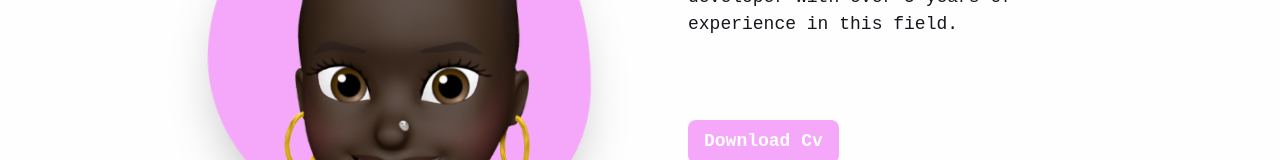
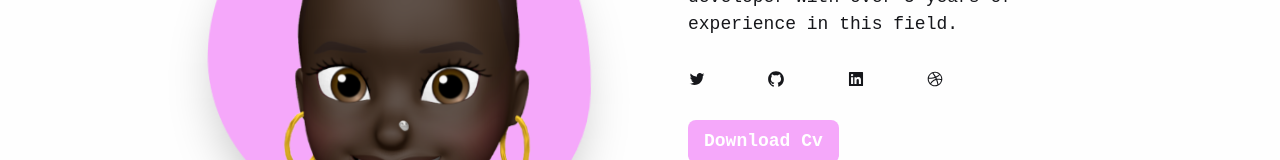
Before and after one commit to MichaelDepp/Methora, a Next.js app: page / in a window 1280 px wide. Shown: the part 352-512 px from the top of the page. Built offline with nearby package versions, Linux system fonts and the light colour scheme.

Commit message:
refactor: the classname styles for the icons and make the icons link clickable

```diff
--- a/src/components/SocialLinks/index.jsx
+++ b/src/components/SocialLinks/index.jsx
@@ -1,31 +1,39 @@
-import React, { useEffect, useState } from 'react';
+import React from 'react';
 import {
     AiOutlineTwitter,
     AiOutlineDribbble,
     AiOutlineGithub,
     AiFillLinkedin
 } from 'react-icons/ai';
-import { useTheme } from 'next-themes';
-import constants from '../../constants';
 
 const SocialLink = () => {
-    const [iconColor, setIconColor] = useState(constants.colors.theme.lightBg);
-    const { theme } = useTheme();
+    const iconStyle =
+        'cursor-pointer text-theme-dark dark:text-theme-lightBg hover:text-theme-primary lg:hover:text-theme-primary';
 
-    useEffect(() => {
-        if (theme === 'light') {
-            setIconColor(constants.colors.theme.dark);
-        } else {
-            setIconColor(constants.colors.theme.lightBg);
-        }
-    }, [theme]);
+    const onClickIcon = (link) => window.open(link);
 
     return (
         <div className="flex flex-row justify-between my-8 mx-16 lg:mx-0 lg:mr-32">
-            <AiOutlineTwitter size={18} color={iconColor} />
-            <AiOutlineGithub size={18} color={iconColor} />
-            <AiFillLinkedin size={18} color={iconColor} />
-            <AiOutlineDribbble size={18} color={iconColor} />
+            <AiOutlineTwitter
+                size={18}
+                className={iconStyle}
+                onClick={() => onClickIcon('https://twitter.com/NASA')}
+            />
+            <AiOutlineGithub
+                size={18}
+                className={iconStyle}
+                onClick={() => onClickIcon('https://twitter.com/NASA')}
+            />
+            <AiFillLinkedin
+                size={18}
+                className={iconStyle}
+                onClick={() => onClickIcon('https://twitter.com/NASA')}
+            />
+            <AiOutlineDribbble
+                size={18}
+                className={iconStyle}
+                onClick={() => onClickIcon('https://twitter.com/NASA')}
+            />
         </div>
     );
 };
```
